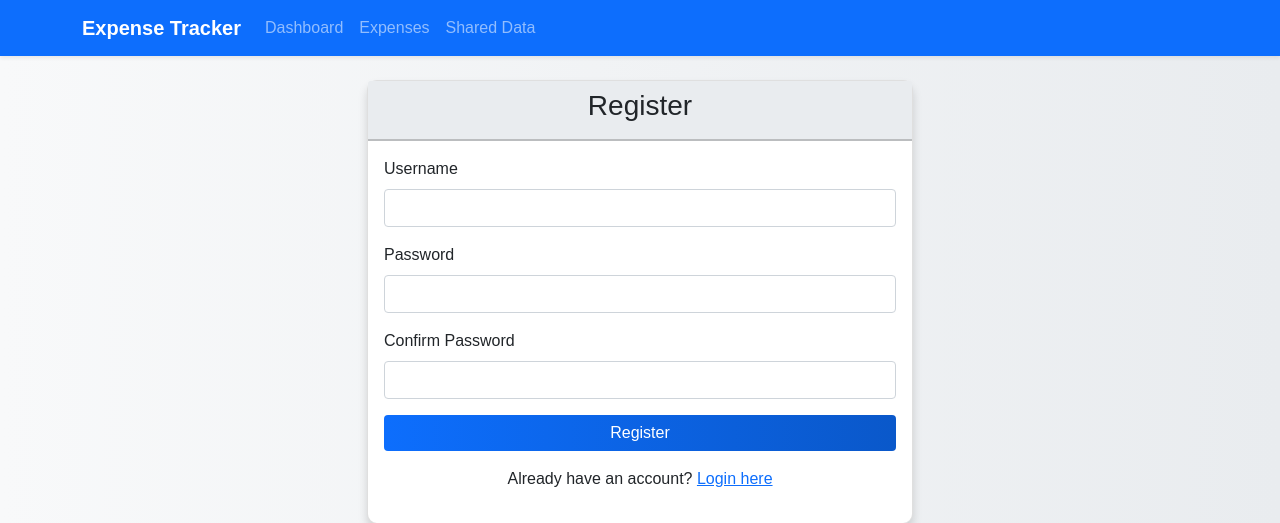
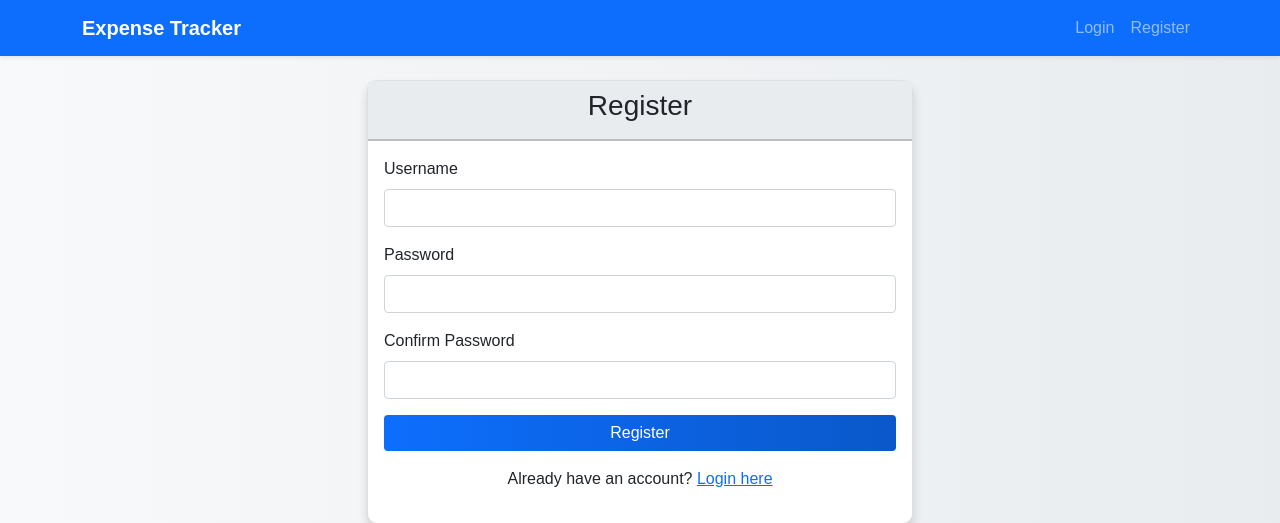
Before and after one commit to MengSunDom/CITS5505project, a Flask app: page /register in a window 1280 px wide. Shown: the top 523 px of the page. Run offline with Flask 3, Linux system fonts and the light colour scheme.

Commit message:
style(templates): 💄 Refactor navbar blocks for consistency in home, login, and register pages

```diff
--- a/templates/base.html
+++ b/templates/base.html
@@ -33,6 +33,7 @@
                 </button>
                 <div class="collapse navbar-collapse" id="navbarNav">
                     <ul class="navbar-nav me-auto">
+                        {% block navbar_left %}
                         <li class="nav-item">
                             <a class="nav-link" href="/dashboard">Dashboard</a>
                         </li>
@@ -42,6 +43,7 @@
                         <li class="nav-item">
                             <a class="nav-link" href="/shared-data">Shared Data</a>
                         </li>
+                        {% endblock %}
                     </ul>
                     <ul class="navbar-nav">
                         {% block navbar_right %}{% endblock %}
--- a/templates/home.html
+++ b/templates/home.html
@@ -1,5 +1,5 @@
-{% extends "base.html" %} {% block title %}Home - Expense Tracker{% endblock %} {% block extra_head
-%}
+{% extends "base.html" %} {% block title %}Home - Expense Tracker{% endblock %} {% block navbar_left
+%} {% endblock %} {% block extra_head %}
 <link rel="stylesheet" href="/static/css/home.css" />
 {% endblock %} {% block navbar_right %}
 <li class="nav-item">
--- a/templates/register.html
+++ b/templates/register.html
@@ -1,5 +1,12 @@
-{% extends "base.html" %} {% block title %}Register - Expense Tracker{% endblock %} {% block content
-%}
+{% extends "base.html" %} {% block title %}Register - Expense Tracker{% endblock %} {% block
+navbar_left %} {% endblock %} {% block navbar_right %}
+<li class="nav-item">
+    <a class="nav-link" href="/login">Login</a>
+</li>
+<li class="nav-item">
+    <a class="nav-link" href="/register">Register</a>
+</li>
+{% endblock %} {% block content %}
 <div class="row justify-content-center">
     <div class="col-md-6">
         <div class="card">
```
Also changed, not shown: templates/login.html (+9 -1 lines).
